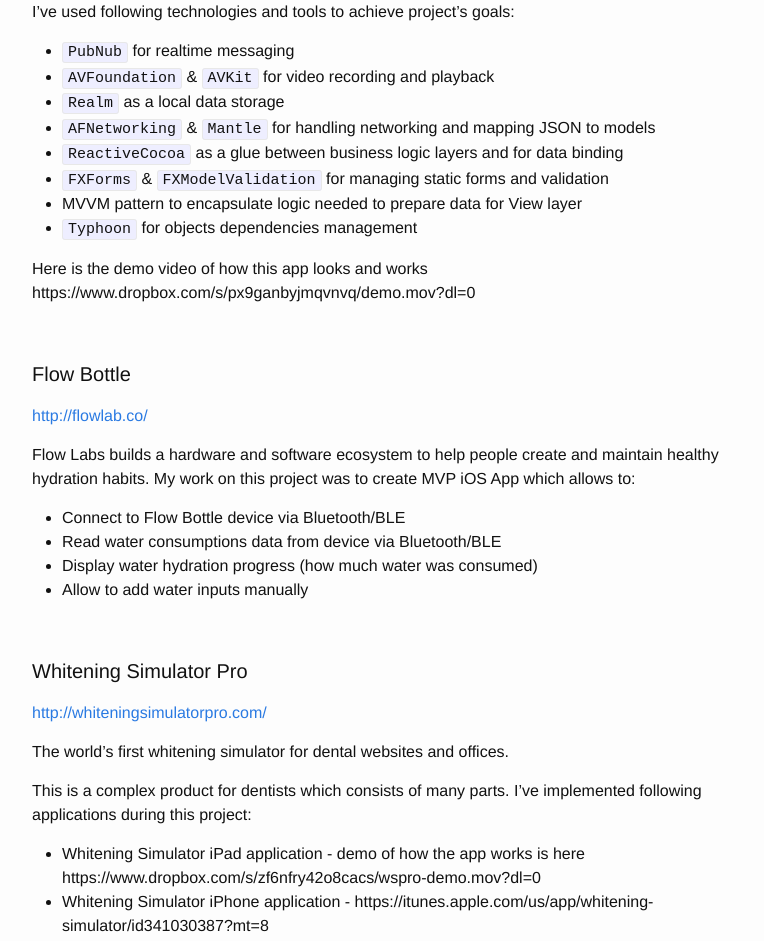
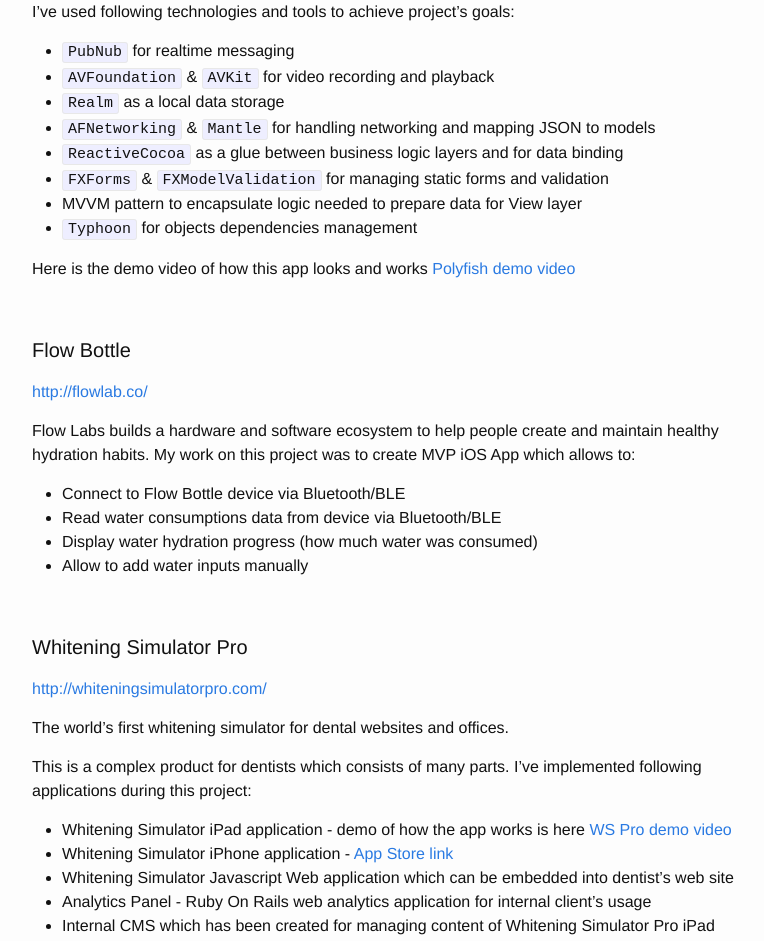
Before and after one commit to petalvlad/petalvlad, a Jekyll site: the page built from _posts/2015-09-05-resume.markdown, in a window 1280 px wide and 1400 px high, scrolled down 1210 px. Shown: the top 941 px of the window, without its empty margins (238-1002 px from the left). Built offline with Jekyll 4.4.1, drawn with Linux system fonts in a browser that asks for light colours.

Commit message:
Update 2015-09-05-resume.markdown

```diff
--- a/_posts/2015-09-05-resume.markdown
+++ b/_posts/2015-09-05-resume.markdown
@@ -83,7 +83,7 @@ I've used following technologies and tools to achieve project's goals:
 - MVVM pattern to encapsulate logic needed to prepare data for View layer
 - `Typhoon` for objects dependencies management
 
-Here is the demo video of how this app looks and works https://www.dropbox.com/s/px9ganbyjmqvnvq/demo.mov?dl=0
+Here is the demo video of how this app looks and works [Polyfish demo video](https://www.dropbox.com/s/px9ganbyjmqvnvq/demo.mov?dl=0)
 
 <br>
 
@@ -108,11 +108,13 @@ The world's first whitening simulator for dental websites and offices.
 
 This is a complex product for dentists which consists of many parts. I've implemented following applications during this project:
 
-- Whitening Simulator iPad application - demo of how the app works is here https://www.dropbox.com/s/zf6nfry42o8cacs/wspro-demo.mov?dl=0
-- Whitening Simulator iPhone application - https://itunes.apple.com/us/app/whitening-simulator/id341030387?mt=8
+- Whitening Simulator iPad application - demo of how the app works is here [WS Pro demo video](https://www.dropbox.com/s/zf6nfry42o8cacs/wspro-demo.mov?dl=0)
+- Whitening Simulator iPhone application - [App Store link](https://itunes.apple.com/us/app/whitening-simulator/id341030387?mt=8)
 - Whitening Simulator Javascript Web application which can be embedded into dentist's web site
 - Analytics Panel - Ruby On Rails web analytics application for internal client's usage
 - Internal CMS which has been created for managing content of Whitening Simulator Pro iPad application - Ruby On Rails web application on top of RefineryCMS
+
+[![ScreenShot](https://www.dropbox.com/s/t4av2vuvoq2of6d/Screenshot%202016-03-29%2012.26.23.png?dl=1)](https://youtu.be/LaaRYwI3wxo)
 
 <br>
 
```
